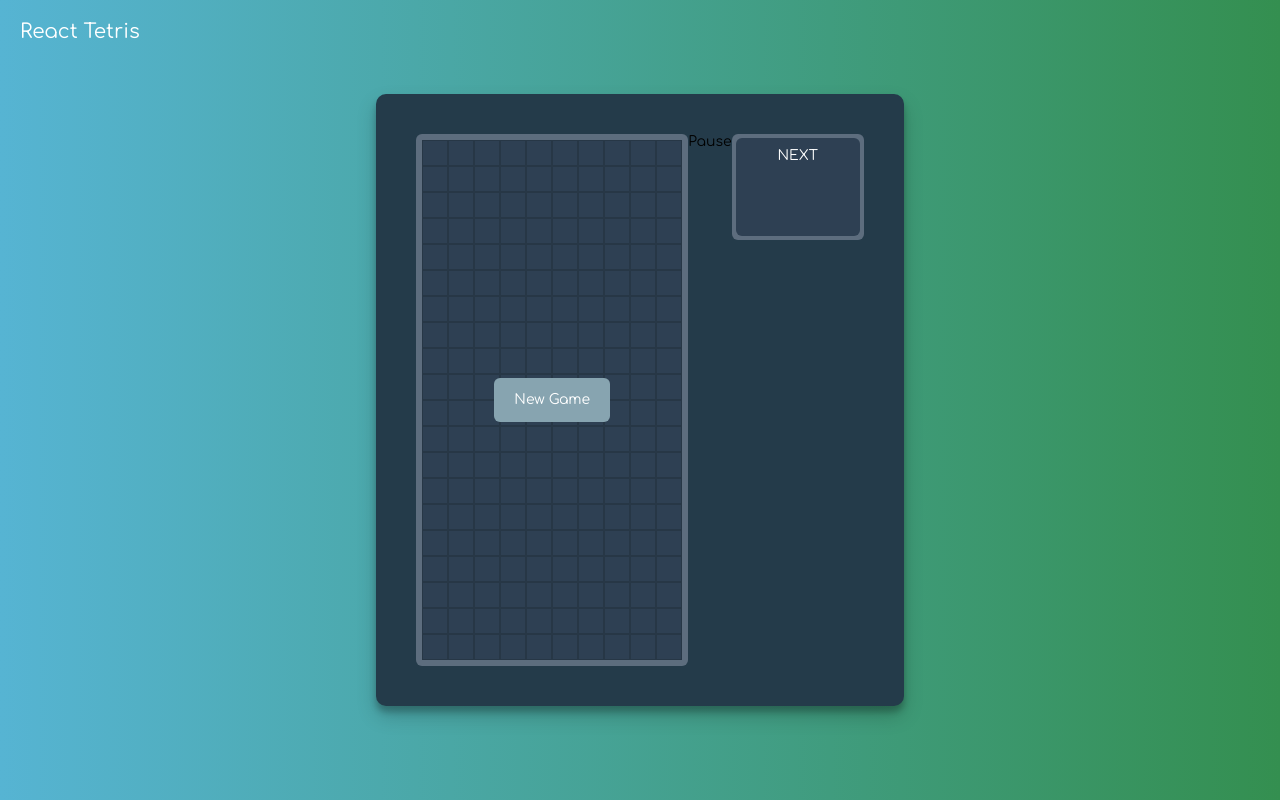
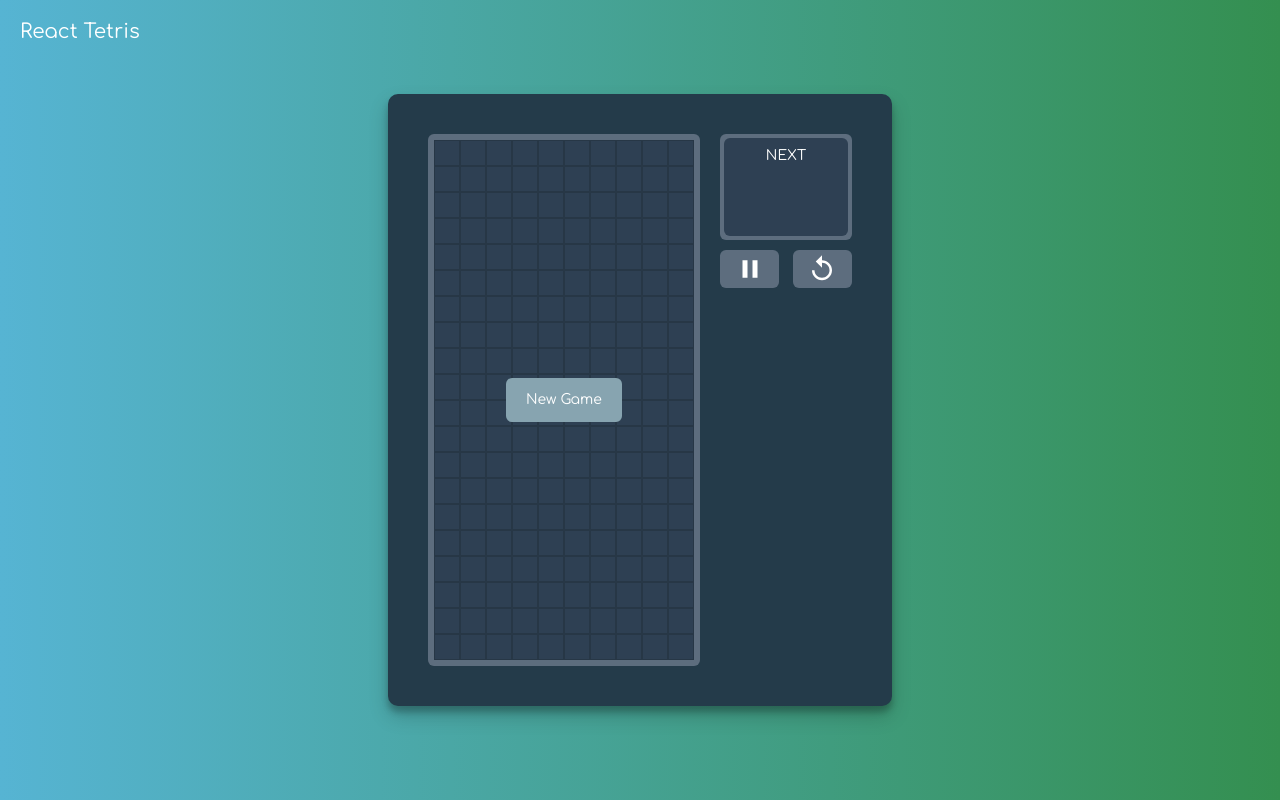
Before and after one commit to burkovskyivladyslav/tetris, a React (Create React App) app: page / in a window 1280 px wide. Built offline with nearby package versions, Linux system fonts and the light colour scheme.

Commit message:
Move next block to side column component and add pause/replay buttons.

```diff
--- a/src/Game.js
+++ b/src/Game.js
@@ -5,9 +5,8 @@ import useKeyboardListeners from 'hooks/useKeyboardListeners';
 import { MOVEMENT_DIRECTIONS } from 'blocks/movement';
 import { CLEAR_ROW_ANIMATION_DURATION, clearRowAnimation } from 'style/animations';
 import GAME_STATES from 'constants/gameStates';
-import NextBlock from './NextBlock';
 import { Grid, Coating, GridCell, InnerGridCell } from './shared.styled';
-import { darken } from 'polished';
+import SideColumn from './SideColumn';
 
 const GridContainer = styled.div`
     display: inline-flex;
@@ -51,7 +50,7 @@ const NewGameButton = styled.button`
 
     :hover {
         cursor: pointer;
-        background-color: ${({ theme }) => darken(0.1, theme.gameStateMenuColor)};
+        background-color: ${({ theme }) => theme.gameStateMenuColorHover};
     }
 `;
 
@@ -77,7 +76,6 @@ function Game() {
         gameState,
         setGameState,
         togglePauseGame,
-        restartGame,
     } = store;
 
     const gameTick = React.useRef(null);
@@ -185,8 +183,7 @@ function Game() {
                     {renderGrid()}
                 </Grid>
             </Coating>
-            <div onClick={togglePauseGame}>Pause</div>
-            <NextBlock />
+            <SideColumn />
         </GridContainer>
     );
 }
--- /dev/null
+++ b/src/SideColumn.js
@@ -0,0 +1,59 @@
+import React from 'react';
+import styled from 'styled-components';
+import { useStore } from 'store';
+import NextBlock from './NextBlock';
+import { ReactComponent as PauseIcon } from 'assets/icons/pause.svg';
+import { ReactComponent as ReplayIcon } from 'assets/icons/replay.svg';
+
+const Container = styled.div`
+    display: flex;
+    flex-direction: column;
+    margin-left: 20px;
+`;
+
+const Controls = styled.div`
+    margin-top: 10px;
+    display: flex;
+    justify-content: space-between;
+`;
+
+const ControlButton = styled.div`
+    display: inline-flex;
+    justify-content: center;
+    width: 45%;
+    background-color: ${({ theme }) => theme.gridCoatingColor};
+    border-radius: 6px;
+    padding: 4px;
+    transition: background-color 200ms;
+    cursor: pointer;
+
+    :hover {
+        background-color: ${({ theme }) => theme.gridCoatingColorDarken};
+    }
+
+    svg {
+        fill: white;
+        width: 30px;
+        height: 30px;
+    }
+`;
+
+function SideColumn() {
+    const { togglePauseGame, restartGame } = useStore();
+
+    return (
+        <Container>
+            <NextBlock />
+            <Controls>
+                <ControlButton onClick={togglePauseGame}>
+                    <PauseIcon />
+                </ControlButton>
+                <ControlButton onClick={restartGame}>
+                    <ReplayIcon />
+                </ControlButton>
+            </Controls>
+        </Container>
+    );
+}
+
+export default SideColumn;
--- a/src/style/theme.js
+++ b/src/style/theme.js
@@ -1,5 +1,6 @@
 import { BLOCK_TYPES } from 'blocks';
 import { css } from 'styled-components';
+import { darken } from 'polished';
 
 /**
  * https://uigradients.com/#EmeraldWater
@@ -10,14 +11,19 @@ const pageBackgroundCss = css`
     background: linear-gradient(to right, #56b4d3, #348f50);
 `;
 
+const gameStateMenuColor = '#87a4b0';
+const gridCoatingColor = '#5D6D7E';
+
 const theme = {
     cellSize: '26px',
     gridLineColor: '#273746',
     gridBackgroundColor: '#2E4053',
-    gridCoatingColor: '#5D6D7E',
+    gridCoatingColor,
+    gridCoatingColorDarken: darken(0.1, gridCoatingColor),
     gridContainerBackgroundColor: '#243B4A',
     pageBackgroundCss,
-    gameStateMenuColor: '#87a4b0',
+    gameStateMenuColor,
+    gameStateMenuColorHover: darken(0.1, gameStateMenuColor),
     blockColors: {
         [BLOCK_TYPES.I]: '#5DADE2',
         [BLOCK_TYPES.L]: '#F39C12',
```
Also changed, not shown: src/assets/icons/pause.svg (added), src/assets/icons/replay.svg (added).
